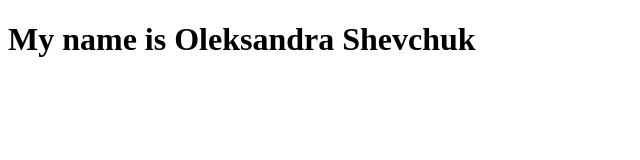
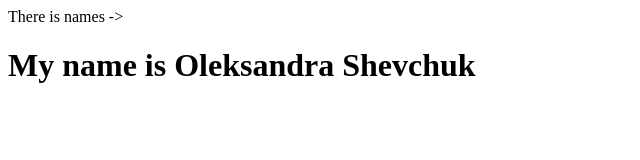
Before and after one commit to YagorlitskiyVyacheslav/pussy-pussy, a plain HTML site: page index.html in a window 1280 px wide. Shown: the whole page, without its empty margins (0-640 px from the left). Drawn offline with Linux system fonts and the light colour scheme.

Commit message:
I added sub text

```diff
--- a/index.html
+++ b/index.html
@@ -7,6 +7,7 @@
     <title>Pussy-pussy</title>
   </head>
   <body>
+    There is names ->
     <h1>My name is <span class="name">Oleksandra Shevchuk</span></h1>
   </body>
 </html>
```
